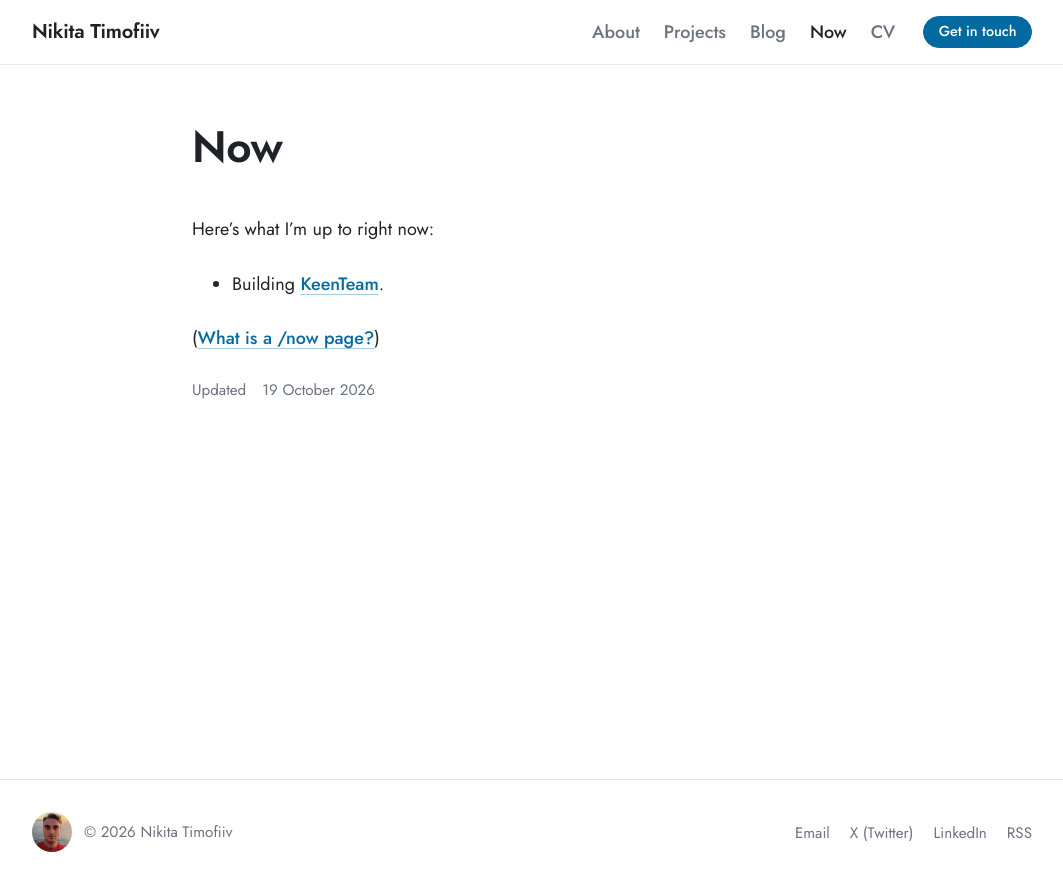
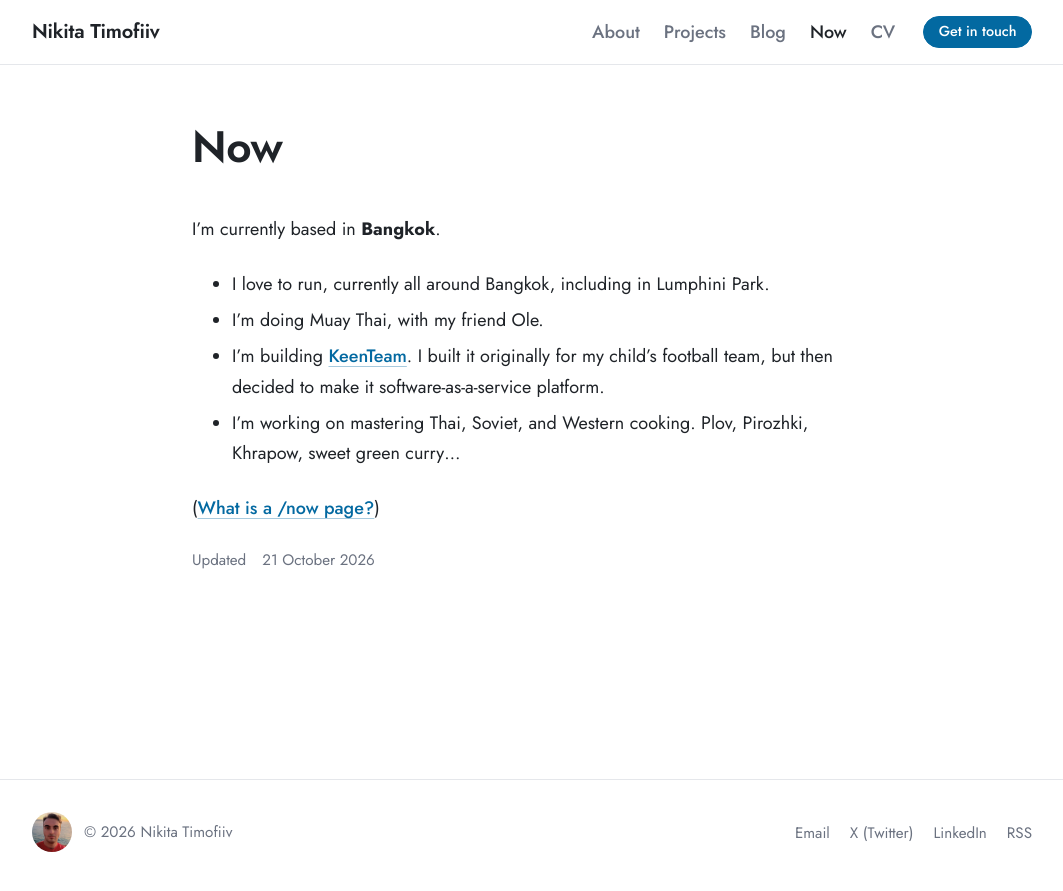
Before and after one commit to mtimofiiv/fiiv.io, a Jekyll site: the page built from now.md, in a window 1280 px wide. Shown: the top 891 px of the page, without its empty margins (108-1171 px from the left). Built offline with Jekyll 4.4.1, drawn with Linux system fonts in a browser that asks for light colours; comment, search, counter and statistics services are not loaded.

Commit message:
Update now.md

```diff
--- a/now.md
+++ b/now.md
@@ -2,11 +2,14 @@
 layout: page
 title: Now
 permalink: /now/
-updated: 2026-10-19
+updated: 2026-10-21
 ---
 
-Here's what I'm up to right now:
+I'm currently based in **Bangkok**.
 
-- Building [KeenTeam](https://keenteam.app).
+- I love to run, currently all around Bangkok, including in Lumphini Park.
+- I'm doing Muay Thai, with my friend Ole.
+- I'm building [KeenTeam](https://keenteam.app). I built it originally for my child's football team, but then decided to make it software-as-a-service platform.
+- I'm working on mastering Thai, Soviet, and Western cooking. Plov, Pirozhki, Khrapow, sweet green curry...
 
 ([What is a /now page?](https://nownownow.com/about))
```
